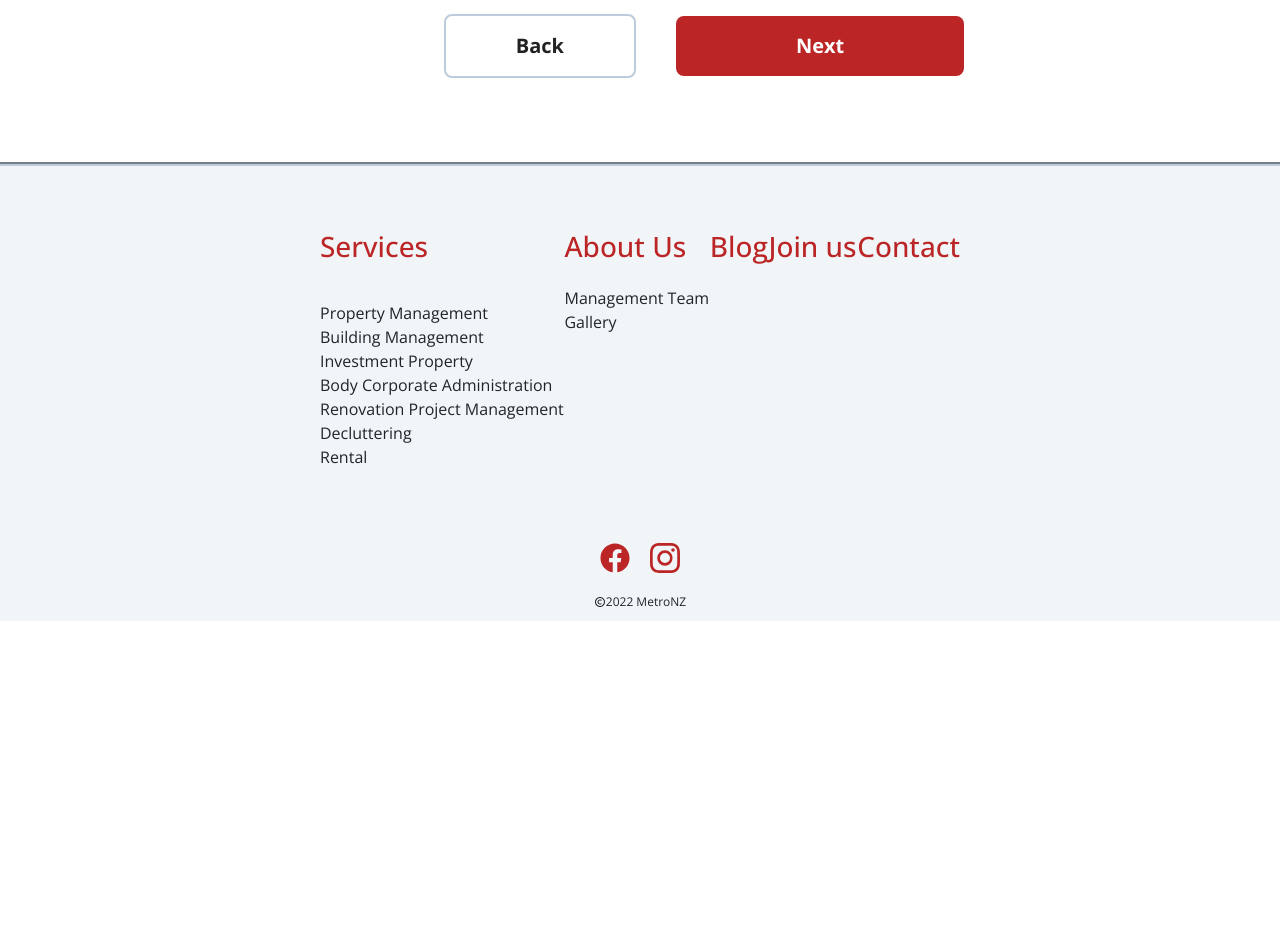
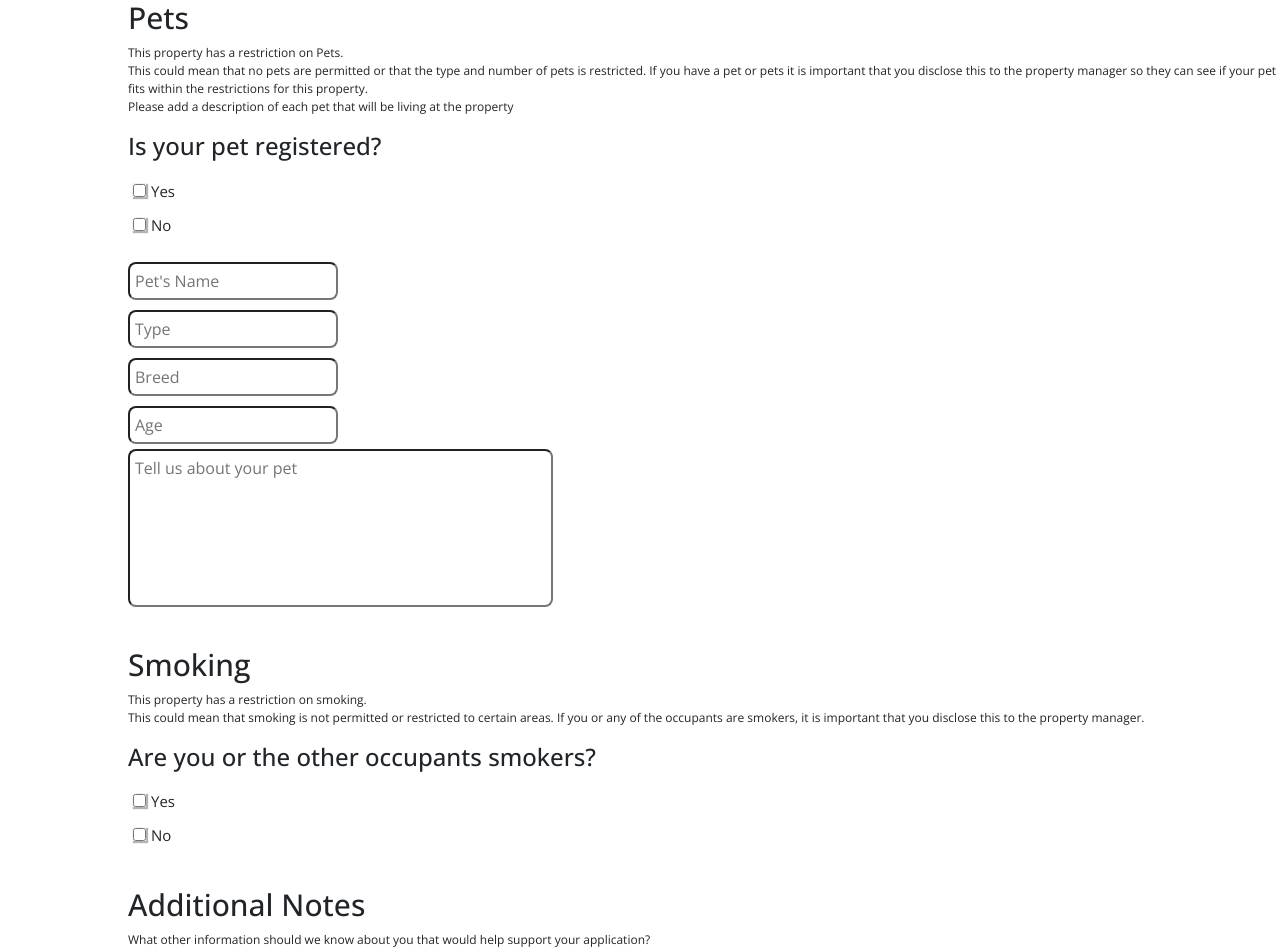
Before and after one commit to DarrenCooperM/mission5, a React (Create React App) app in the folder frontend/: page /Application-Landlord-Details in a window 1280 px wide. Shown: the part 2080-3032 px from the top of the page. Before the commit the page ends 2701 px from the top, so only its background shows below. Built offline with nearby package versions, Linux system fonts and the light colour scheme.

Commit message:
completed application landlord page. Minor updates to application privacy page. Added animation and Enquiries button to submission page

```diff
--- a/frontend/src/components/application-landlord/ApplicationLandlordContent.js
+++ b/frontend/src/components/application-landlord/ApplicationLandlordContent.js
@@ -5,7 +5,11 @@ import CurrentLandlord from "./applicationLandlordComponents/CurrentLandlord/Cur
 import LandlordPreferences from "./applicationLandlordComponents/LandlordPreferences/LandlordPreferences";
 import OtherReference from "./applicationLandlordComponents/OtherReferences/OtherReference";
 import Parking from "./applicationLandlordComponents/Parking/Parking";
+import Pets from "./applicationLandlordComponents/Pets/Pets";
+import Smoking from "./applicationLandlordComponents/Smoking/Smoking";
+import AdditionalNotes from "./applicationLandlordComponents/AdditionalNotes/AdditionalNotes";
 import { ProgressBar } from "../application-personal/ProgressBar";
+
 export default function ApplicationLandlordContent() {
   // let navigate = useNavigate();
 
@@ -19,6 +23,9 @@ export default function ApplicationLandlordContent() {
         <LandlordPreferences />
         <OtherReference />
         <Parking />
+        <Pets />
+        <Smoking />
+        <AdditionalNotes />
         <div className={styles.btnContainer}>
           <a href="/Application-Personal-Details">
             <button
--- /dev/null
+++ b/frontend/src/components/application-landlord/applicationLandlordComponents/AdditionalNotes/AdditionalNotes.js
@@ -0,0 +1,22 @@
+import React from "react";
+import styles from "../../../styles/application-landlord/applicationTwoComponents/Parking.module.css";
+
+export default function AdditionalNotes() {
+  return (
+    <div className={styles.parkingContainer}>
+      <h3 className={styles.parkingTitle}>Additional Notes</h3>
+      <p className={styles.parkingSubTitle}>
+        What other information should we know about you that would help support
+        your application?
+      </p>
+      <div className={styles.radioBtnsContainer}>
+        <input
+          type="text"
+          name="Additional Notes"
+          className={styles.inputPetDescription}
+          placeholder="Additional Notes"
+        />
+      </div>
+    </div>
+  );
+}
--- /dev/null
+++ b/frontend/src/components/application-landlord/applicationLandlordComponents/Pets/Pets.js
@@ -0,0 +1,76 @@
+import React from "react";
+import styles from "../../../styles/application-landlord/applicationTwoComponents/Parking.module.css";
+
+export default function Pets() {
+  return (
+    <div className={styles.parkingContainer}>
+      <h3 className={styles.parkingTitle}>Pets</h3>
+      <p className={styles.parkingSubTitle}>
+        This property has a restriction on Pets.
+        <br />
+        This could mean that no pets are permitted or that the type and number
+        of pets is restricted. If you have a pet or pets it is important that
+        you disclose this to the property manager so they can see if your pet
+        fits within the restrictions for this property.
+        <br />
+        Please add a description of each pet that will be living at the property
+      </p>
+      <h4 className={styles.parkingProperty}>Is your pet registered?</h4>
+      <div className={styles.radioBtnsContainer}>
+        <input
+          type="checkbox"
+          id="yes"
+          name="yes"
+          value="yes"
+          className={styles.radioBtns}
+        />
+        <label for="yes" className={styles.radioLabel}>
+          Yes
+        </label>
+        <br />
+        <input
+          type="checkbox"
+          id="No"
+          name="No"
+          value="No"
+          className={styles.radioBtns}
+        />
+        <label for="yes" className={styles.radioLabel}>
+          No
+        </label>{" "}
+      </div>
+      <div className={styles.petInputContainer}>
+        <input
+          type="text"
+          name="pet name"
+          className={styles.inputData}
+          placeholder="Pet's Name"
+        />
+        <input
+          type="text"
+          name="type"
+          className={styles.inputData}
+          placeholder="Type"
+        />
+        <input
+          type="text"
+          name="breed"
+          className={styles.inputData}
+          placeholder="Breed"
+        />
+        <input
+          type="text"
+          name="age"
+          className={styles.inputData}
+          placeholder="Age"
+        />
+        <input
+          type="text"
+          name="pet desciption"
+          className={styles.inputPetDescription}
+          placeholder="Tell us about your pet"
+        />
+      </div>
+    </div>
+  );
+}
--- /dev/null
+++ b/frontend/src/components/application-landlord/applicationLandlordComponents/Smoking/Smoking.js
@@ -0,0 +1,43 @@
+import React from "react";
+import styles from "../../../styles/application-landlord/applicationTwoComponents/Parking.module.css";
+
+export default function Smoking() {
+  return (
+    <div className={styles.parkingContainer}>
+      <h3 className={styles.parkingTitle}>Smoking</h3>
+      <p className={styles.parkingSubTitle}>
+        This property has a restriction on smoking.
+        <br />
+        This could mean that smoking is not permitted or restricted to certain
+        areas. If you or any of the occupants are smokers, it is important that
+        you disclose this to the property manager.
+      </p>
+      <h4 className={styles.parkingProperty}>
+        Are you or the other occupants smokers?
+      </h4>
+      <div className={styles.radioBtnsContainer}>
+        <input
+          type="checkbox"
+          id="yes"
+          name="yes"
+          value="yes"
+          className={styles.radioBtns}
+        />
+        <label for="yes" className={styles.radioLabel}>
+          Yes
+        </label>
+        <br />
+        <input
+          type="checkbox"
+          id="No"
+          name="No"
+          value="No"
+          className={styles.radioBtns}
+        />
+        <label for="yes" className={styles.radioLabel}>
+          No
+        </label>{" "}
+      </div>
+    </div>
+  );
+}
--- a/frontend/src/components/application-submission/ApplicationSubmissionContent.js
+++ b/frontend/src/components/application-submission/ApplicationSubmissionContent.js
@@ -1,12 +1,19 @@
 import React from "react";
 import styles from "../styles/application-submission/ApplicationSubmission.module.css";
+import { useEffect } from "react";
 
-export default function ApplicationSubmissionContent() {
+export default function ApplicationSubmissionContent({ setFontSize }) {
+  useEffect(() => {
+    setFontSize(24);
+  }, []);
+
   return (
     <div className={styles.submissionContainer}>
-      {" "}
       <div className={styles.submissionTextContainer}>
-        <h3 className={styles.submissionTitle}>
+        <h3
+          // className={styles.submissionTitle}
+          className={styles.title}
+        >
           Thank you for your application!
         </h3>
         <p className={styles.submissionText}>
@@ -15,9 +22,14 @@ export default function ApplicationSubmissionContent() {
         <p className={styles.submissionText}>
           If you don't get an email in 15 minutes, please check your spam
         </p>
-        <a href="/">
-          <button className={styles.homeBtn}>Back to home</button>
-        </a>{" "}
+        <div className={styles.btnContainer}>
+          <a href="/Contact">
+            <button className={styles.backBtn}>Go to Enquiries</button>
+          </a>{" "}
+          <a href="/">
+            <button className={styles.homeBtn}>Back to home</button>
+          </a>{" "}
+        </div>
       </div>
     </div>
   );
--- a/frontend/src/components/pages/ApplicationPages/ApplicationSubmission.js
+++ b/frontend/src/components/pages/ApplicationPages/ApplicationSubmission.js
@@ -2,13 +2,15 @@ import Navbar from "../../home/HomeNav";
 import ApplicationHero from "../../application-personal/ApplicationHero";
 import ApplicationSubmissionContent from "../../application-submission/ApplicationSubmissionContent";
 import Footer from "../../home/HomeFooter";
+import { useState } from "react";
 
 export default function ApplicationSubmission() {
+  const [fontSize, setFontSize] = useState(14);
   return (
     <>
       <Navbar />
       <ApplicationHero />
-      <ApplicationSubmissionContent />
+      <ApplicationSubmissionContent setFontSize={setFontSize} />
       <Footer />
     </>
   );
--- a/frontend/src/components/styles/application-landlord/applicationTwoComponents/Parking.module.css
+++ b/frontend/src/components/styles/application-landlord/applicationTwoComponents/Parking.module.css
@@ -38,6 +38,17 @@
   font-size: 20px;
 }
 
+.petInputContainer {
+  width: 30%;
+}
+
+.inputPetDescription {
+  /* height: 125px; */
+  padding: 5px 0 125px 5px;
+  border-radius: 8px;
+  width: 425px;
+}
+
 .addBtn {
   background-color: transparent;
   border: none;
--- a/frontend/src/components/styles/application-submission/ApplicationSubmission.module.css
+++ b/frontend/src/components/styles/application-submission/ApplicationSubmission.module.css
@@ -23,10 +23,38 @@
   font-size: 17px;
   margin: 0;
   padding: 0;
+
+  animation: fontSizeSubmissionAnimation 0.5s ease-in-out;
+}
+
+.btnContainer {
+  width: 100%;
+  margin-top: 3%;
+  display: flex;
+  justify-content: center;
+  align-items: center;
+}
+
+.backBtn {
+  margin: 40px 20px 0 20px;
+  padding: 15px 50px 15px 50px;
+
+  font-size: 20px;
+  color: var(--clr-red-dark);
+  font-weight: 600;
+
+  background-color: var(--clr-grey-8);
+  border: none;
+  border-radius: 8px;
+}
+
+.backBtn:hover {
+  background-color: var(--clr-red-dark);
+  color: var(--clr-white);
 }
 
 .homeBtn {
-  margin-top: 40px;
+  margin: 40px 20px 0 20px;
   padding: 15px 50px 15px 50px;
 
   font-size: 20px;
@@ -42,3 +70,34 @@
   background-color: var(--clr-grey-8);
   color: var(--clr-red-dark);
 }
+
+.title {
+  font-size: 45px;
+  animation: fontSizeAnimation 0.5s ease-in-out;
+
+  color: var(--clr-red-dark);
+}
+
+@keyframes fontSizeAnimation {
+  0% {
+    font-size: 0px;
+  }
+  80% {
+    font-size: 50px;
+  }
+  100% {
+    font-size: 45px;
+  }
+}
+
+@keyframes fontSizeSubmissionAnimation {
+  0% {
+    font-size: 0px;
+  }
+  80% {
+    font-size: 20px;
+  }
+  100% {
+    font-size: 17px;
+  }
+}
```
